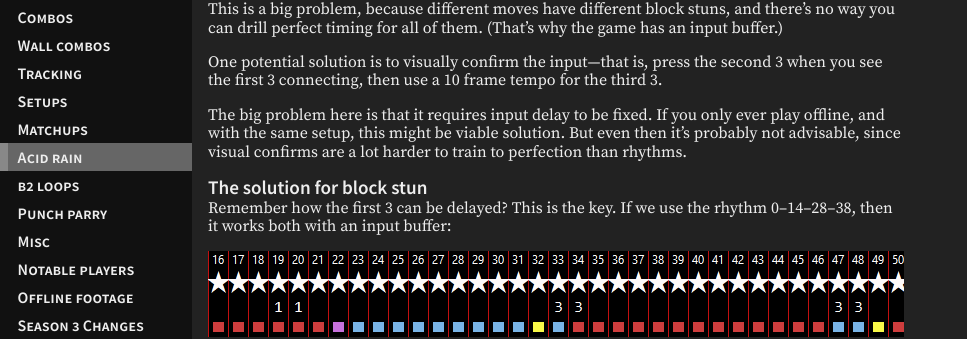
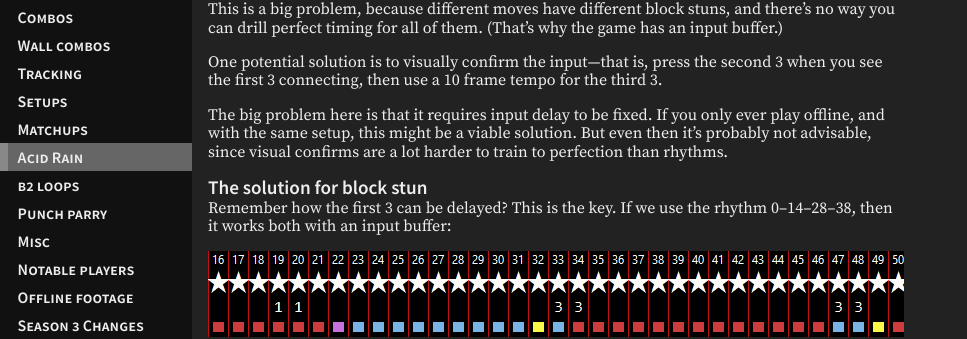
Before and after one commit to t7leeschool/t7leeschool.github.io, a Jekyll site: the page built from _pages/acid-rain.md, in a window 1280 px wide and 900 px high, scrolled down 1438 px. Shown: the part 157-496 px from the top of the window, without its empty margins (0-967 px from the left). Built offline with Jekyll 4.4.1, drawn with Linux system fonts in a browser that asks for light colours; some of the changed text lies outside the part shown.

Commit message:
fix grammar

```diff
--- a/_pages/acid-rain.md
+++ b/_pages/acid-rain.md
@@ -1,5 +1,5 @@
 ---
-title: Acid rain
+title: Acid Rain
 ---
 
 The timing for the overall best method is:
@@ -106,7 +106,7 @@ second 3 when you see the first 3 connecting, then use a 10 frame tempo for
 the third 3.
 
 The big problem here is that it requires input delay to be fixed. If you only
-ever play offline, and with the same setup, this might be viable solution. But
+ever play offline, and with the same setup, this might be a viable solution. But
 even then it's probably not advisable, since visual confirms are a lot harder
 to train to perfection than rhythms.
 
```
